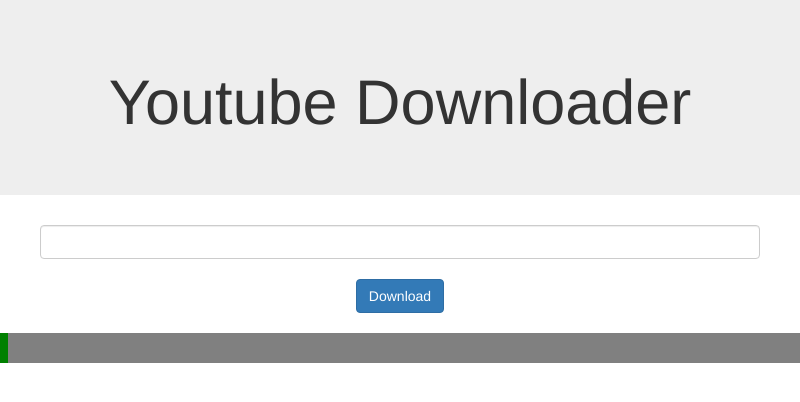
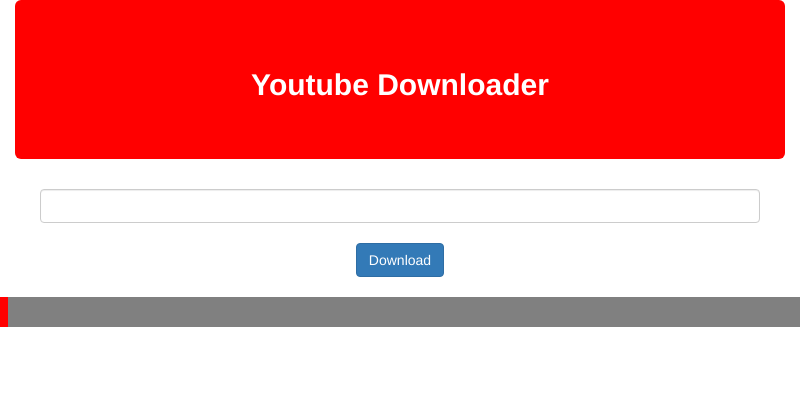
Before and after one commit to mihirchakradeo/electronyoutubedownloader, an Electron app: page index.html in a window 800 px wide. Drawn offline with nearby package versions, Linux system fonts and the light colour scheme.

Commit message:
CSS Changes

```diff
--- a/index.html
+++ b/index.html
@@ -8,8 +8,12 @@
 
   </head>
   <body>
-    <div class="jumbotron" align="center">
-      <h1>Youtube Downloader</h1>
+    <div class="container-fluid">
+
+      <div class="jumbotron" style="background:red" align="center">
+        <h2 style="color:white"><strong>Youtube Downloader</strong></h2>
+      </div>
+
     </div>
 
     <div class="container" align="center">
--- a/main.css
+++ b/main.css
@@ -5,5 +5,5 @@
 #myBar {
     width: 1%;
     height: 30px;
-    background-color: green;
+    background-color: red;
 }
```
